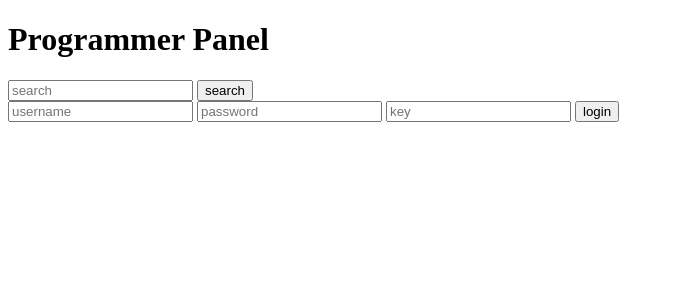
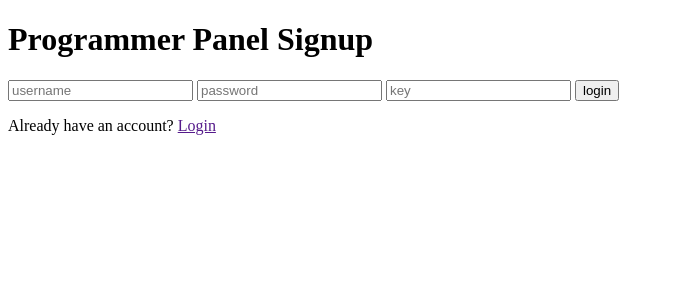
Before and after one commit to faierbol/cinstagram, a Flask app: template src/templates/programmer_panel/programmer_panel_signup.html in a window 1280 px wide. Shown: the top 300 px of the page, without its empty margins (0-674 px from the left). Run offline with Flask 2, Linux system fonts and the light colour scheme; the template is opened without the code that fills it, so the values that code supplies are empty.

Commit message:
started fixing the tempaltes and static files in programmer panel

```diff
--- a/src/main.py
+++ b/src/main.py
@@ -44,7 +44,10 @@ def index():
 
 
 # Programming Panel url paths
-app.add_url_rule('/programmer_panel/login', 'programmer_panel_login', programmer_panel_login)
+app.add_url_rule(
+    '/programmer_panel/login', 'programmer_panel_login',
+    programmer_panel_login, methods=['POST', 'GET']
+)
 app.add_url_rule('/programmer_panel/signup', 'programmer_panel_signup', programmer_panel_signup)
 app.add_url_rule('/programmer_panel/dashboard', 'programmer_panel_dashboard', programmer_panel_dashboard)
 
--- a/src/templates/base.html
+++ b/src/templates/base.html
@@ -0,0 +1,41 @@
+<!doctype html>
+<html>
+
+<head>
+  <title>Ceddit</title>
+
+  <!-- Meta Info -->
+  <meta charset="utf-8" />
+  <meta http-equiv="Content-type" content="text/html; charset=utf-8" />
+  <meta name="viewport" content="width=device-width, initial-scale=1">
+  <meta name="keywords" content="ceddit, reddit, reddit-clone, cloning, reddit, python" />
+  <meta name="description" content="Reddit clone built with flask python and nginx" />
+  <meta name="author" content="demir antay, Demir Antay, @demirantay" />
+
+  <!-- GOOGLE FONTS -->
+  <link href="https://fonts.googleapis.com/css?family=Roboto" rel="stylesheet">
+  <link href="https://fonts.googleapis.com/css?family=Montserrat" rel="stylesheet">
+  <link href="https://fonts.googleapis.com/css?family=Lato:300,700|Prata" rel="stylesheet">
+  <link href="https://fonts.googleapis.com/css?family=Literata&display=swap" rel="stylesheet">
+
+  <!-- FONT AWSOME -->
+  <link rel="stylesheet" href="https://cdnjs.cloudflare.com/ajax/libs/font-awesome/4.7.0/css/font-awesome.min.css">
+
+  <!-- MY CSS LINKS -->
+  <link rel="stylesheet" type="text/css" href="../../static/css/programmer_panel/programmer_panel.css" />
+
+  <!-- specific css links -->
+  {% block css_links %}
+
+  {% endblock %}
+
+</head>
+
+  <body>
+
+    {% block content %}
+
+    {% endblock %}
+
+  </body>
+</html>
--- a/src/templates/programmer_panel/programmer_panel_signup.html
+++ b/src/templates/programmer_panel/programmer_panel_signup.html
@@ -1,53 +1,20 @@
-<!doctype html>
-<html>
+{% extends 'base.html' %}
 
-<head>
-  <title>Ceddit</title>
+{% block css_links %}
 
-  <!-- Meta Info -->
-  <meta charset="utf-8" />
-  <meta http-equiv="Content-type" content="text/html; charset=utf-8" />
-  <meta name="viewport" content="width=device-width, initial-scale=1">
-  <meta name="keywords" content="ceddit, reddit, reddit-clone, cloning, reddit, python" />
-  <meta name="description" content="Reddit clone built with flask python and nginx" />
-  <meta name="author" content="demir antay, Demir Antay, @demirantay" />
+{% endblock %}
 
-  <!-- GOOGLE FONTS -->
-  <link href="https://fonts.googleapis.com/css?family=Roboto" rel="stylesheet">
-  <link href="https://fonts.googleapis.com/css?family=Montserrat" rel="stylesheet">
-  <link href="https://fonts.googleapis.com/css?family=Lato:300,700|Prata" rel="stylesheet">
-  <link href="https://fonts.googleapis.com/css?family=Literata&display=swap" rel="stylesheet">
+{% block content %}
 
-  <!-- FONT AWSOME -->
-  <link rel="stylesheet" href="https://cdnjs.cloudflare.com/ajax/libs/font-awesome/4.7.0/css/font-awesome.min.css">
+<h1>Programmer Panel Signup</h1>
 
-  <!-- MY CSS LINKS -->
-  <link rel="stylesheet" type="text/css" href="../../static/css/programmer_panel/programmer_panel.css" />
+<!-- Login Form -->
+<form action="" method="POST">
+    <input type="text" placeholder="username" name="username" />
+    <input type="password" placeholder="password" name="password" />
+    <input type="password" placeholder ="key" name="key" />
+    <input type="submit" value="login" name="submit_button" />
+</form>
 
-</head>
-
-  <body>
-
-    <h1>Programmer Panel</h1>
-
-    <!-- navigation -->
-    <nav>
-
-    </nav>
-
-    <!-- search form -->
-    <form>
-        <input type="text" placeholder="search" name="search" />
-        <input type="submit" name="submit" value="search" />
-    </form>
-
-    <!-- Login Form -->
-    <form>
-        <input type="" placeholder="username" name="" />
-        <input type="" placeholder="password" name="" />
-        <input type="" placeholder ="key" name="" />
-        <input type="submit" value="login" name="" />
-    </form>
-
-  </body>
-</html>
+<p>Already have an account? <a href="">Login</a></p>
+{% endblock %}
```
Also changed, not shown: src/programmer_panel_app/views.py (+30 -9 lines).
